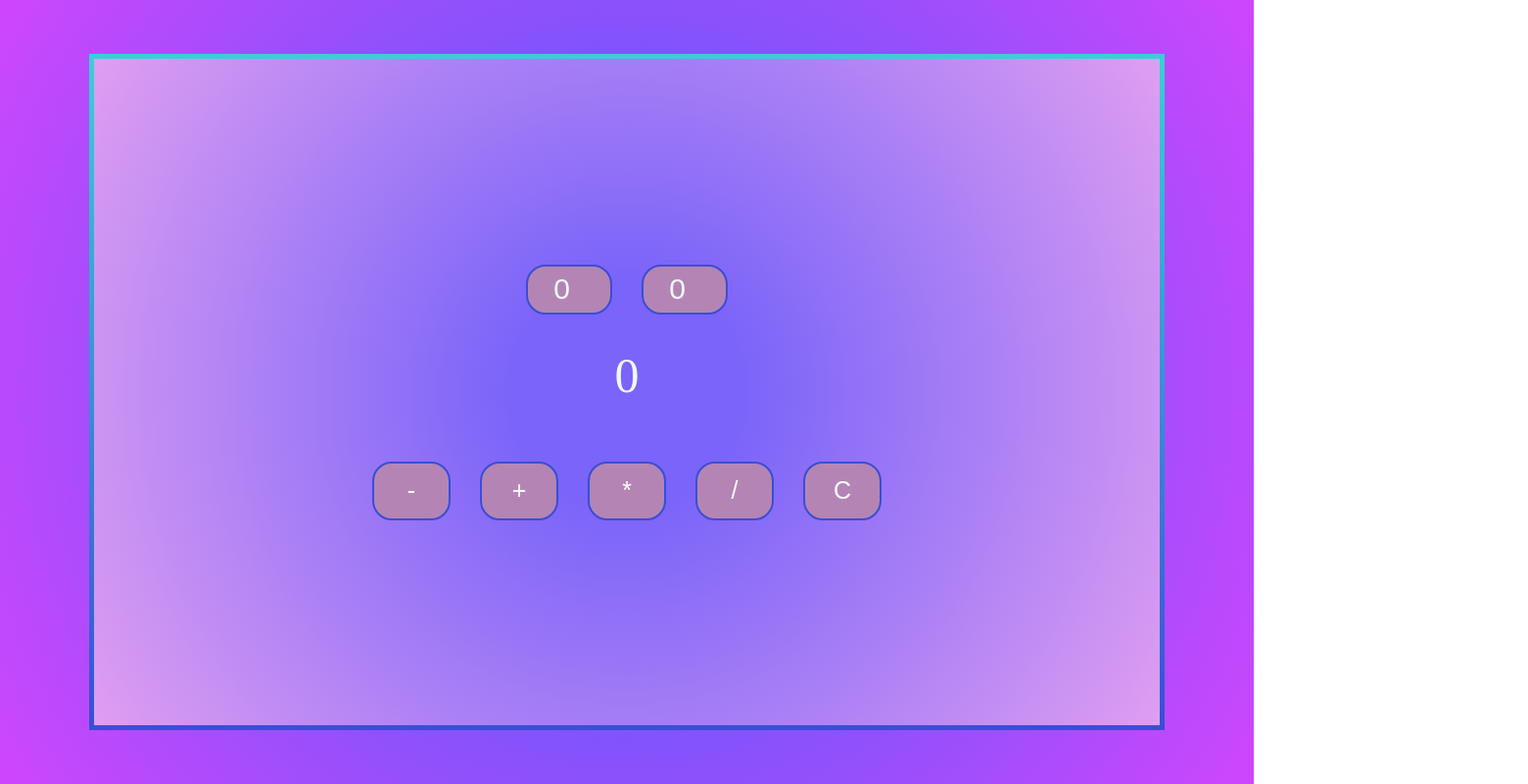
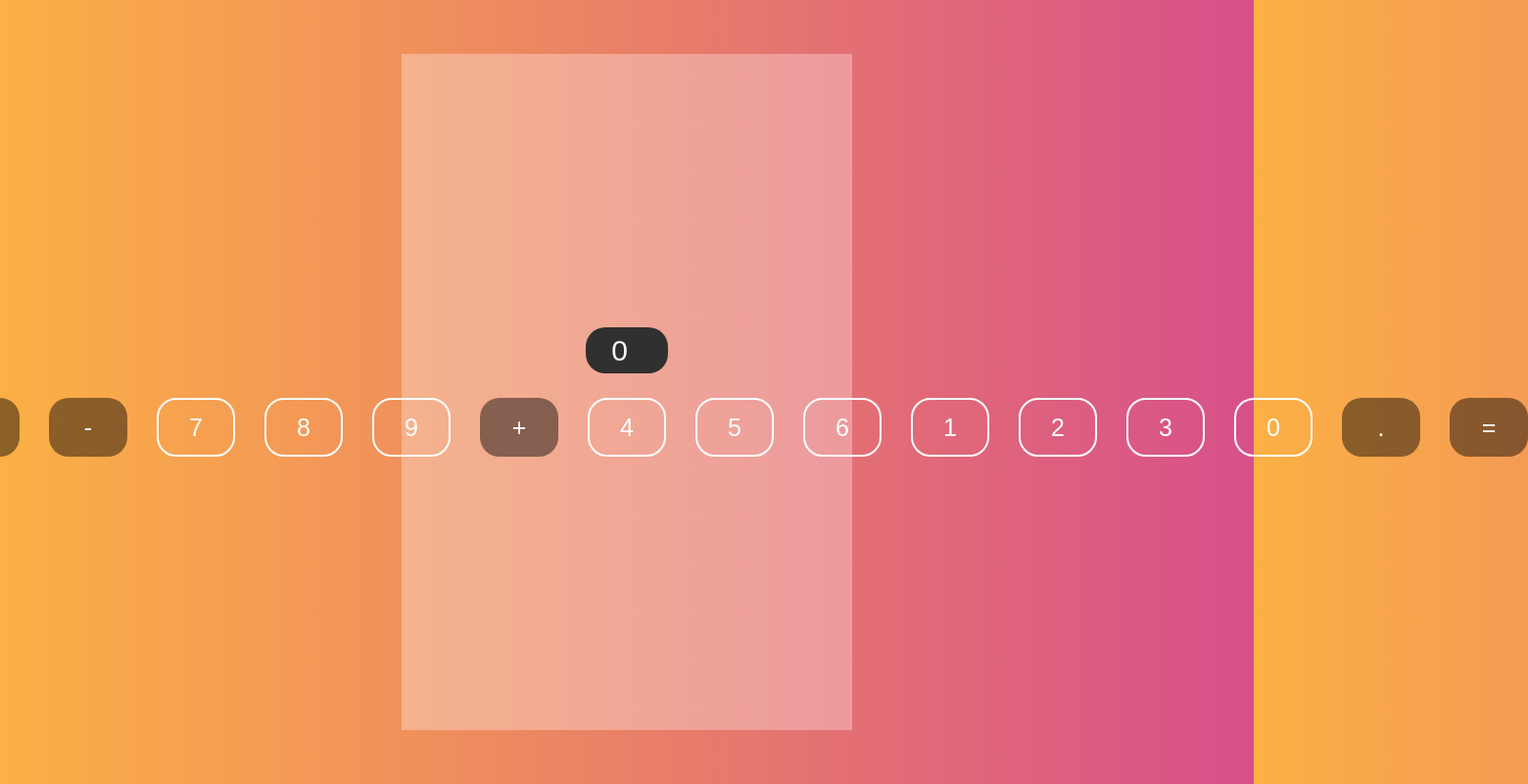
Before and after one commit to CelesteAcevedo/calculadora, a plain HTML site: page index.html in a window 1280 px wide. Shown: the whole page at 98% size, 1560 px wide, since content can reach past the window. Drawn offline with Linux system fonts and the light colour scheme.

Commit message:
[Añadido] Clases y color de botones

```diff
--- a/index.html
+++ b/index.html
@@ -8,15 +8,25 @@
     <main>
       <div>
         <input id="numero-1" type="number" name="número" min="0" value="0" />
-        <input id="numero-2" type="number" name="número" min="0" value="0" />
       </div>
-      <h1 id="resultado">0</h1>
       <div>
-        <button onclick="operacion('resta')">-</button>
-        <button onclick="operacion('suma')">+</button>
-        <button onclick="operacion('multiplicacion')">*</button>
-        <button onclick="operacion('division')">/</button>
-        <button onclick="limpiar()">C</button>
+        <button onclick="limpiar()" class="oscuros">C</button>
+        <button onclick="operacion('division')" class="oscuros">/</button>
+        <button onclick="operacion('multiplicacion')" class="oscuros">*</button>
+        <button onclick="operacion('resta')" class="oscuros">-</button>
+        <button onclick="" class="claros">7</button>
+        <button onclick="" class="claros">8</button>
+        <button onclick="" class="claros">9</button>
+        <button onclick="operacion('suma')" class="oscuros">+</button>
+        <button onclick="" class="claros">4</button>
+        <button onclick="" class="claros">5</button>
+        <button onclick="" class="claros">6</button>
+        <button onclick="" class="claros">1</button>
+        <button onclick="" class="claros">2</button>
+        <button onclick="" class="claros">3</button>
+        <button onclick="" class="claros">0</button>
+        <button onclick="" class="oscuros">.</button>
+        <button onclick="" class="oscuros">=</button>
       </div>
     </main>
     <script src="./calculadora.js"></script>
--- a/style.css
+++ b/style.css
@@ -3,11 +3,11 @@ html {
   height: 100%;
 }
 body {
-  background: rgb(63, 94, 251);
-  background: radial-gradient(
-    circle,
-    rgba(63, 94, 251, 1) 0%,
-    rgba(207, 70, 252, 1) 100%
+  background: rgb(252, 176, 69);
+  background: linear-gradient(
+    90deg,
+    rgba(252, 176, 69, 1) 0%,
+    rgba(215, 80, 138, 1) 100%
   );
   width: 100%;
   height: 100%;
@@ -17,15 +17,9 @@ body {
   align-items: center;
 }
 main {
-  background: rgb(122, 100, 249);
-  background: radial-gradient(
-    circle,
-    rgba(122, 100, 249, 1) 18%,
-    rgba(223, 158, 241, 1) 100%
-  );
+  background: rgba(255, 255, 255, 0.3);
   border: 5px solid transparent;
-  border-image: linear-gradient(to bottom, #3acfd5 0%, #3a4ed5 100%) 1;
-  width: 85%;
+  width: 450px;
   height: 85%;
   display: flex;
   justify-content: center;
@@ -34,8 +28,6 @@ main {
 }
 button {
   border-radius: 20px;
-  border: 2px solid #3a4ed5;
-  background-color: rgb(180, 133, 180);
   color: white;
   width: 80px;
   height: 60px;
@@ -47,15 +39,18 @@ div {
   display: flex;
   gap: 30px;
 }
-h1 {
-  font-size: 50px;
-  font-weight: lighter;
-  color: aliceblue;
+.oscuros {
+  background-color: rgba(0, 0, 0, 0.45);
+  border: 0;
+}
+.claros {
+  background-color: transparent;
+  border: 2px solid white;
 }
 input {
   border-radius: 20px;
-  border: 2px solid #3a4ed5;
-  background-color: rgb(180, 133, 180);
+  border: 0;
+  background-color: #303030;
   color: aliceblue;
   width: 80px;
   height: 45px;
```
Also changed, not shown: maxresdefault.jpg (added).
